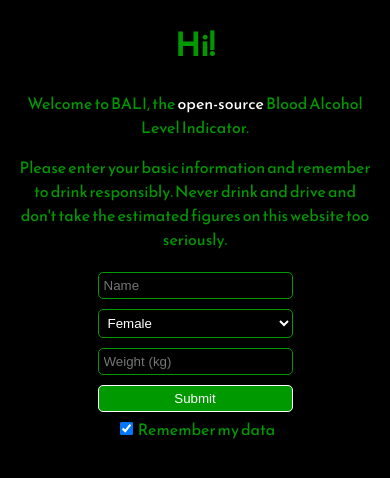
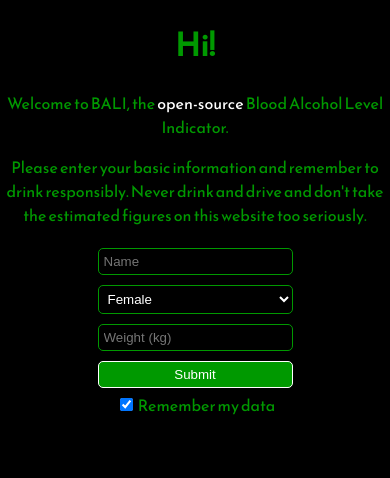
Before and after one commit to martonbognar/BALI, a React (Create React App) app: page / in a window 390 px wide. Shown: the top 478 px of the page. Built offline with nearby package versions, Linux system fonts and the light colour scheme.

Commit message:
More styling

```diff
--- a/src/BasicData.js
+++ b/src/BasicData.js
@@ -45,7 +45,7 @@
         <br />
         <input type='text' placeholder='Weight (kg)' required value={this.state.weight} onChange={this.changeWeight} />
         <br />
-        <input type='submit' />
+        <button className='submit'>Submit</button>
       </form>
     );
   }
--- a/src/Calculator.js
+++ b/src/Calculator.js
@@ -48,7 +48,9 @@
   render() {
     return (
       <div id='result'>
-        Alcohol: {this.state.value}%
+        <div>
+          Alcohol: {this.state.value}%
+        </div>
         <Effects percentage={this.state.value} />
       </div>
     );
--- a/src/Effects.css
+++ b/src/Effects.css
@@ -1,5 +1,8 @@
 #effects {
   font-size: 0.6em;
+  text-align: left;
+  margin: auto;
+  display: inline-block;
 }
 
 #behavior, #impairment {
--- a/src/Effects.js
+++ b/src/Effects.js
@@ -134,13 +134,13 @@
     }
 
     let behaviorList = [];
-    stage.behavior.forEach(function (string) {
-      behaviorList.push(<li>{string}</li>);
+    stage.behavior.forEach(function (string, index) {
+      behaviorList.push(<li key={index}>{string}</li>);
     });
 
     let impairmentList = [];
-    stage.impairment.forEach(function (string) {
-      impairmentList.push(<li>{string}</li>);
+    stage.impairment.forEach(function (string, index) {
+      impairmentList.push(<li key={index}>{string}</li>);
     });
 
     return (
--- a/src/NewDrink.js
+++ b/src/NewDrink.js
@@ -76,7 +76,7 @@
         <br />
         <a href='#' onClick={this.refreshStartTime}>Set to now</a>
         <br />
-        <input type='submit' />
+        <button className='submit'>Submit</button>
       </form>
     );
   }
--- a/src/index.css
+++ b/src/index.css
@@ -55,7 +55,7 @@
   margin: 0;
 }
 
-input[type=submit] {
+button.submit {
   display: inline-block;
   background-color: #009900;
   padding: 5px;
@@ -89,3 +89,11 @@
   padding: 1em;
   margin: 1em;
 }
+
+@media (max-width: 1000px) {
+
+  #main {
+    padding: 0;
+  }
+
+}
```
